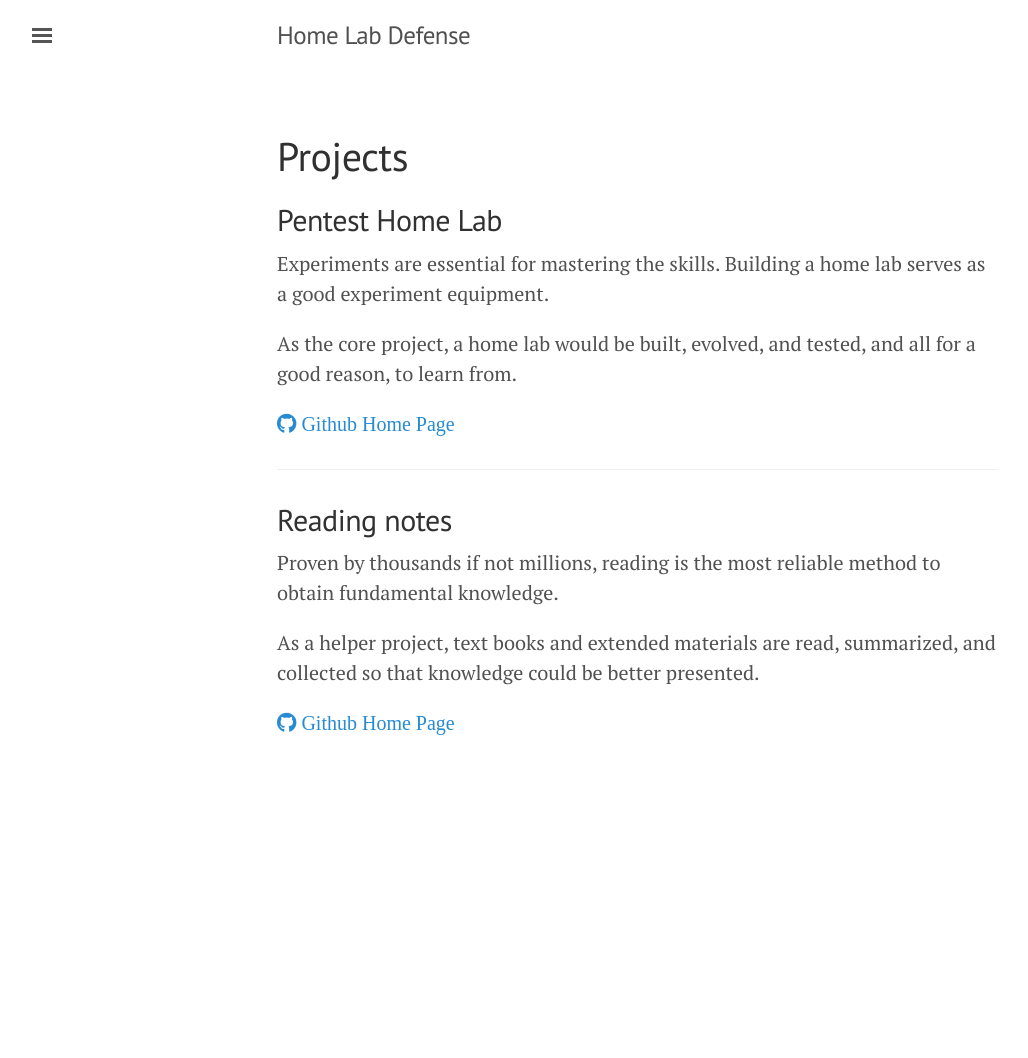
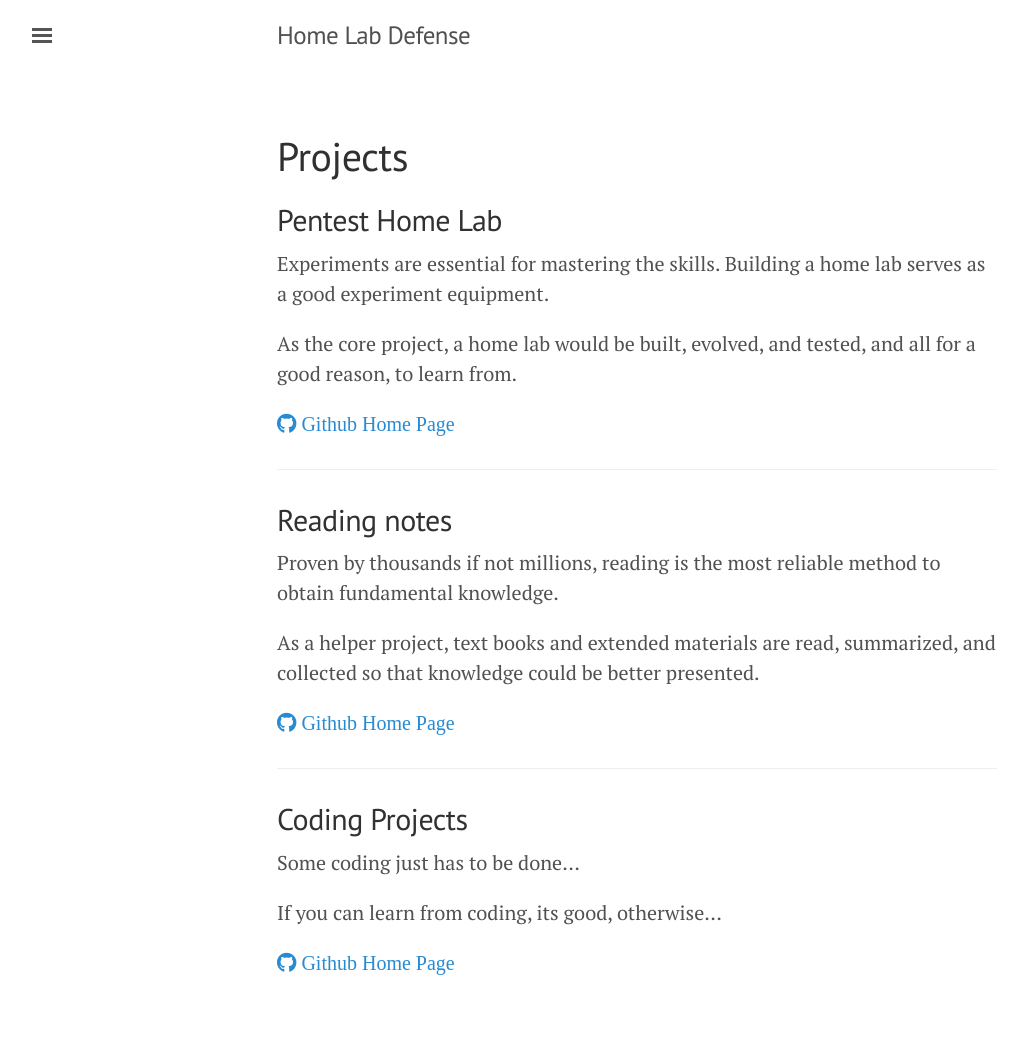
Before and after one commit to happyren/happyren.github.io, a Jekyll site: the page built from project.md, in a window 1280 px wide. Shown: the whole page, without its empty margins (3-1031 px from the left). Built offline with Jekyll 4.4.1, drawn with Linux system fonts in a browser that asks for light colours; nearby versions of some CDN libraries; before the commit the page ends 900 px from its top, so only the background shows below that.

Commit message:
Updated Project page

```diff
--- a/project.md
+++ b/project.md
@@ -20,3 +20,13 @@ Proven by thousands if not millions, reading is the most reliable method to obta
 As a helper project, text books and extended materials are read, summarized, and collected so that knowledge could be better presented.
 
 <a href="https://github.com/happyren/Reading-notes"><i class="fab fa-github"> Github Home Page</i></a>
+
+---
+
+## Coding Projects
+
+Some coding just has to be done...
+
+If you can learn from coding, its good, otherwise...
+
+<a href="https://github.com/happyren/coding-practice"><i class="fab fa-github"> Github Home Page</i></a>
```
